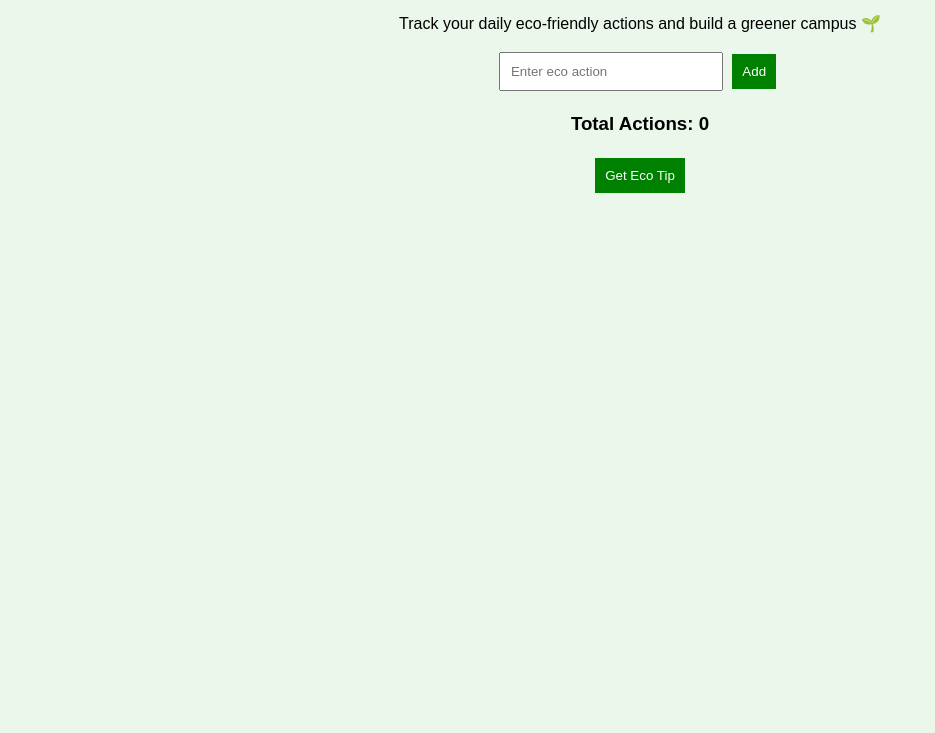
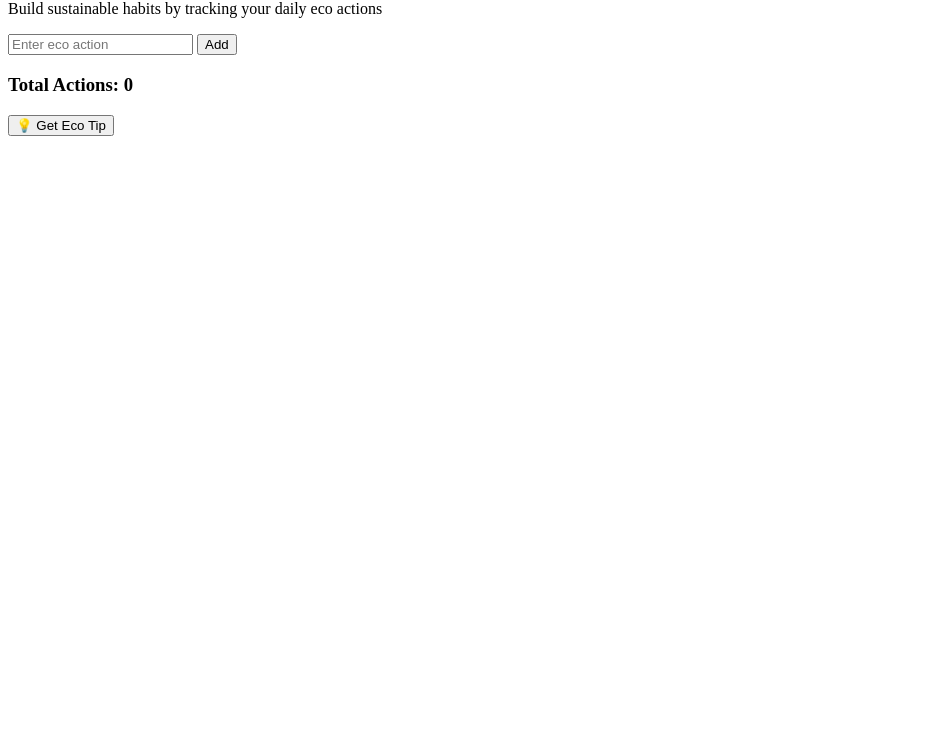
Before and after one commit to Brindha-27/green-campus-tracker, a plain HTML site: page index.html in a window 1280 px wide. Shown: the part 67-800 px from the top of the page, without its empty margins (0-935 px from the left). Drawn offline with Linux system fonts and the light colour scheme.

Commit message:
Refactor HTML structure for improved layout

```diff
--- a/index.html
+++ b/index.html
@@ -1,26 +1,22 @@
-<!DOCTYPE html>
-<html>
-<head>
-    <title>Green Campus Tracker</title>
-    <link rel="stylesheet" href="style.css">
-</head>
-
 <body>
 
+    <div class="container">
         <h1>🌱 Green Campus Tracker</h1>
-    <p>Track your daily eco-friendly actions and build a greener campus 🌱</p>
+        <p class="subtitle">Build sustainable habits by tracking your daily eco actions</p>
 
+        <div class="input-section">
             <input type="text" id="taskInput" placeholder="Enter eco action">
             <button onclick="addTask()">Add</button>
+        </div>
 
         <h3 id="count">Total Actions: 0</h3>
 
         <ul id="taskList"></ul>
 
-    <button onclick="showTip()">Get Eco Tip</button>
+        <div class="tip-section">
+            <button onclick="showTip()">💡 Get Eco Tip</button>
             <p id="tip"></p>
-
-    <script src="script.js"></script>
+        </div>
+    </div>
 
 </body>
-</html>
```
Lines whose indentation alone changed are shown as unchanged.
